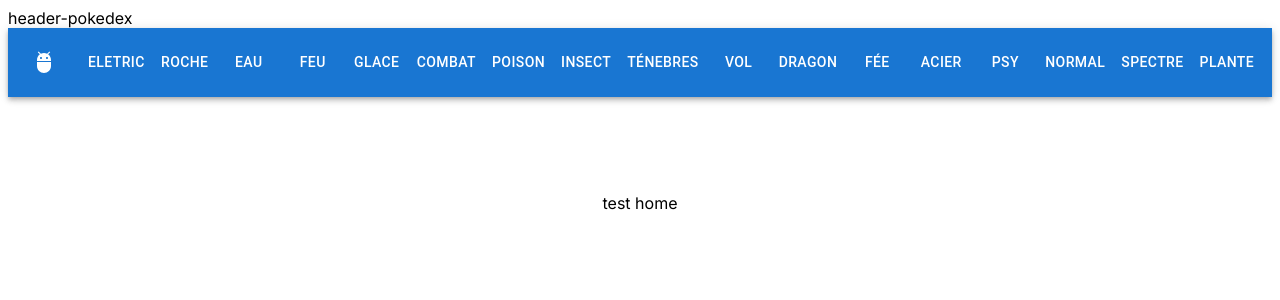
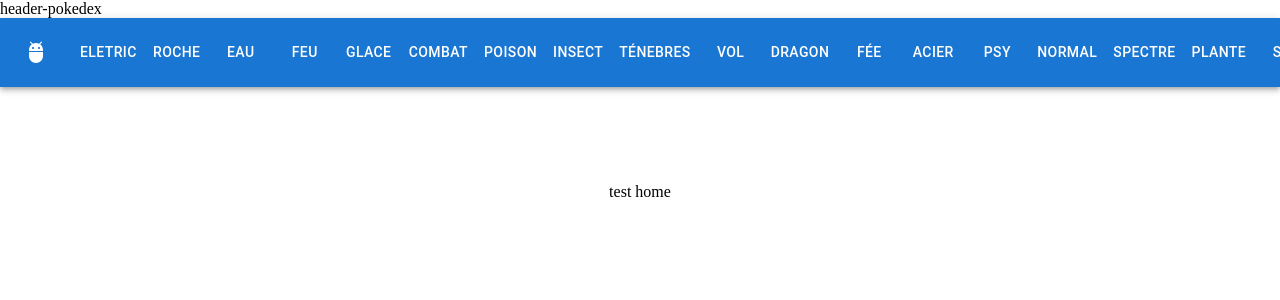
Before and after one commit to pri-carvalho/TP2-pokedex, a Next.js app: page / in a window 1280 px wide. Shown: the top 300 px of the page. Built offline with nearby package versions, Linux system fonts and the light colour scheme.

Commit message:
Body margin adjustment.

```diff
--- a/src/app/globals.css
+++ b/src/app/globals.css
@@ -0,0 +1,3 @@
+body{
+    margin: 0;
+}
--- a/src/app/layout.tsx
+++ b/src/app/layout.tsx
@@ -1,9 +1,5 @@
 import MyMenu from '@/components/molecules/myMenu/myMenu'
 import './globals.css'
-import { Inter } from 'next/font/google'
-
-
-const inter = Inter({ subsets: ['latin'] })
 
 export const metadata = {
   title: 'Create Next App',
@@ -17,7 +13,7 @@
 }) {
   return (
     <html lang="en">
-      <body className={inter.className}>
+      <body>
       <header>header-pokedex</header>
       <MyMenu />
       <div>{children}</div>
```
